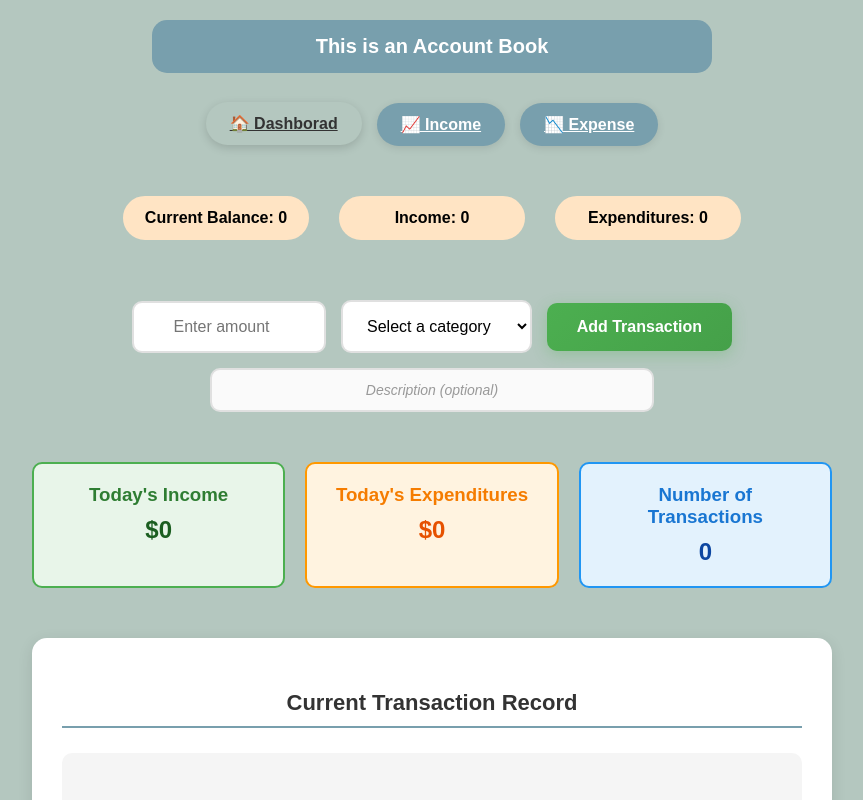
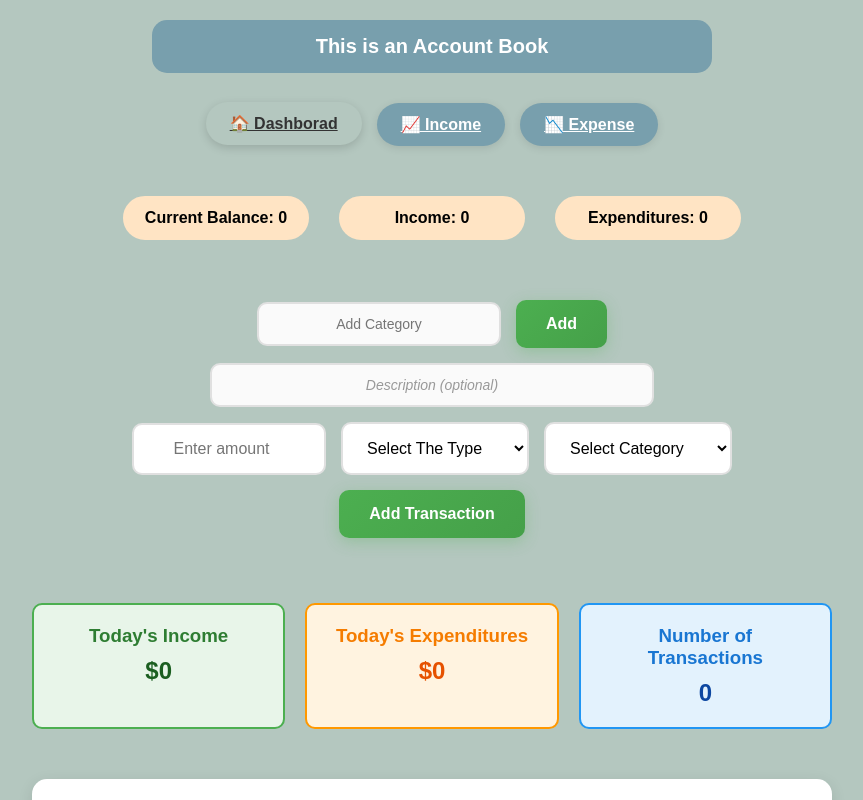
Before and after one commit to Linqiumeng/reacr-accountBook, a React (Vite) app: page / in a window 1280 px wide. Shown: the top 800 px of the page, without its empty margins (208-1071 px from the left). Built offline with nearby package versions, Linux system fonts and the light colour scheme.

Commit message:
Add Category funtion

```diff
--- a/src/App.jsx
+++ b/src/App.jsx
@@ -37,7 +37,7 @@ function App() {
 
 
   // ** Handle new Transaction
-  const addTransaction = (amount, type, description = '')=>{
+  const addTransaction = (amount, type, category, description = '')=>{
     if (type === 'Income'){
       setBalance(prev => prev + amount)
       setIncome(prev => prev + amount)
@@ -49,6 +49,7 @@ function App() {
     const newRecord = {
       type: type,
       amount: amount,
+      category: category,
       description: description,
       time: new Date().toLocaleString('en-US',{
           year: 'numeric',
--- a/src/Components/RecordList/RecordList.css
+++ b/src/Components/RecordList/RecordList.css
@@ -72,6 +72,12 @@
 .record-type {
   font-weight: bold;
   font-size: 16px;
+  margin-bottom: 5px;
+}
+
+.record-category {
+  font-size: 14px;
+  color: #666;
   margin-bottom: 5px;
 }
 
--- a/src/Components/TransactionForm/TransactionForm.css
+++ b/src/Components/TransactionForm/TransactionForm.css
@@ -19,6 +19,53 @@
   max-width: 600px;
 }
 
+.categoryInput {
+  flex: 1;
+  min-width: 150px;
+  max-width: 200px;
+  padding: 12px 20px;
+  border: 2px solid #e0e0e0;
+  border-radius: 10px;
+  font-size: 14px;
+  transition: border-color 0.3s ease, box-shadow 0.3s ease;
+  text-align: center;
+  background-color: #fafafa;
+}
+
+.categoryInput:focus {
+  outline: none;
+  border-color: #4CAF50;
+  box-shadow: 0 0 0 3px rgba(76, 175, 80, 0.1);
+  background-color: white;
+}
+
+.category-list {
+  display: flex;
+  flex-direction: row;
+  align-items: center;
+  justify-content: center;
+  gap: 10px;
+  list-style: none;
+  padding: 0;
+  margin: 0;
+}
+
+.category-item {
+  display: flex;
+  justify-content: space-between;
+  width: 100%;
+  max-width: 600px;
+  color: #000000;
+  align-items: center;
+  padding: 10px 20px;
+  border-radius: 10px;
+  background-color: #fafafa;
+  margin-bottom: 10px;
+  font-size: 14px;
+  font-weight: bold;
+  text-align: center;
+}
+
 .numInput {
   flex: 1;
   min-width: 150px;
@@ -35,6 +82,24 @@
   outline: none;
   border-color: #4CAF50;
   box-shadow: 0 0 0 3px rgba(76, 175, 80, 0.1);
+}
+
+#type {
+  flex: 1;
+  min-width: 150px;
+  max-width: 200px;
+  padding: 15px 20px;
+  border: 2px solid #e0e0e0;
+  border-radius: 10px;
+  font-size: 16px;
+  background-color: white;
+  cursor: pointer;
+  transition: border-color 0.3s ease;
+}
+
+#type:focus {
+  outline: none;
+  border-color: #4CAF50;
 }
 
 #category {
@@ -75,6 +140,29 @@
 }
 
 .transaction-form button:active {
+  transform: translateY(0);
+}
+
+.transaction-form .delete-btn {
+  margin-left: 10px;
+  background: linear-gradient(135deg, #e03529, #e03529);
+  color: white;
+  border: none;
+  padding: 5px 10px;
+  border-radius: 5px;
+  font-size: 12px;
+  cursor: pointer;
+  transition: all 0.3s ease;
+  box-shadow: 0 4px 15px rgba(244, 67, 54, 0.3);
+  white-space: nowrap;
+}
+
+.transaction-form .delete-btn:hover {
+  transform: translateY(-2px);
+  box-shadow: 0 6px 20px rgba(244, 67, 54, 0.4);
+}
+
+.transaction-form .delete-btn:active {
   transform: translateY(0);
 }
 
--- a/src/Components/TransactionForm/TransactionForm.jsx
+++ b/src/Components/TransactionForm/TransactionForm.jsx
@@ -5,9 +5,12 @@ import './TransactionForm.css'
 const TransactionForm = ({onAddTransaction})=>{
 
     const [amount, setAmount] = useState('')
-    const [category, setCategory] = useState('')
+    const [type, setType] = useState('')
     const [description, setDescription] = useState('')
     const [message, setMessage] = useState('')
+    const [categories, setCategories] = useState([])
+    const [categoryInput, setCategoryInput] = useState('')
+    const [selectedCategory, setSelectedCategory] = useState('')
 
 
     // ** Handle user input
@@ -20,7 +23,13 @@ const TransactionForm = ({onAddTransaction})=>{
             return
         }
 
-        if(!category){
+        if(!type){
+            setMessage('Please choose a type!')
+            clearMessage()
+            return
+        }
+
+        if(!selectedCategory){
             setMessage('Please choose a category!')
             clearMessage()
             return
@@ -35,13 +44,14 @@ const TransactionForm = ({onAddTransaction})=>{
             return
         }
 
-        onAddTransaction(numAmount, category, description.trim())
+        onAddTransaction(numAmount, type, selectedCategory, description.trim())
 
-        setMessage(`✓ Adding ${category} Success: $${numAmount}`)
+        setMessage(`✓ Adding ${type} Success: $${numAmount}`)
 
         // ** Restore blank
         setAmount('')
-        setCategory('')
+        setType('')
+        setSelectedCategory('')
         setDescription('')
 
         // 3秒后清除消息
@@ -63,35 +73,34 @@ const TransactionForm = ({onAddTransaction})=>{
     }
   }
 
+  const handleAddCategory = () => {
+    if (categoryInput.trim() && !categories.includes(categoryInput)) {
+      setCategories([...categories, categoryInput]);
+      setCategoryInput('');
+    }
+  }
+
+  const handleDeleteCategory = (cat) => {
+    setCategories(categories.filter(c => c !== cat));
+    if (selectedCategory === cat) setSelectedCategory('');
+  }
+
     return (
     <div className="transaction-form">
       <div className="form-row">
+
+        {/* Add New Category */}
         <input
-          className="numInput"
-          type="number"
-          placeholder="Enter amount"
-          value={amount}
-          onChange={(e) => setAmount(e.target.value)}
+          className="categoryInput"
+          type="text"
+          placeholder="Add Category"
+          value={categoryInput}
+          onChange={(e) => setCategoryInput(e.target.value)}
           onKeyPress={handleKeyPress}
         />
+        <button onClick={handleAddCategory}>Add</button>
 
-
-        {/* 选择收入或支出 */}
-        <select
-          id="category"
-          value={category}
-          onChange={(e) => setCategory(e.target.value)}
-        >
-          <option value="">Select a category</option>
-          <option value="Income">Income</option>
-          <option value="Output">Output</option>
-        </select>
-
-        <button onClick={handleSubmit}>
-          Add Transaction
-        </button>
-      </div>
-
+        {/* Description */}
       <div className="description-row">
         <input
           className="descriptionInput"
@@ -103,11 +112,62 @@ const TransactionForm = ({onAddTransaction})=>{
         />
       </div>
 
+        {/* Amount */}
+        <input
+          className="numInput"
+          type="number"
+          placeholder="Enter amount"
+          value={amount}
+          onChange={(e) => setAmount(e.target.value)}
+          onKeyPress={handleKeyPress}
+        />
+
+
+        {/* Select Type */}
+        <select
+          id="type"
+          value={type}
+          onChange={(e) => setType(e.target.value)}
+        >
+          <option value="">Select The Type</option>
+          <option value="Income">Income</option>
+          <option value="Output">Output</option>
+        </select>
+
+        {/* Select Category */}
+        <select
+          id="category"
+          value={selectedCategory}
+          onChange={(e) => setSelectedCategory(e.target.value)}
+        >
+          <option value="">Select Category</option>
+          {categories.map((cat, index) => (
+            <option key={index} value={cat}>{cat}</option>
+          ))}
+        </select>
+
+        <button onClick={handleSubmit}>
+          Add Transaction
+        </button>
+      </div>
+
+
+      {/* Message */}
       {message && (
         <div className={`result ${message.includes('✓') ? 'success' : 'error'}`}>
           {message}
         </div>
       )}
+
+      {/* Category List */}
+      <ul className="category-list">
+        {categories.map((cat, index) => (
+          <li key={index} className="category-item">
+            {cat}
+            <button className="delete-btn" onClick={() => handleDeleteCategory(cat)}>Delete</button>
+          </li>
+        ))}
+      </ul>
     </div>
   )
 }
--- a/src/Pages/Dashboard.jsx
+++ b/src/Pages/Dashboard.jsx
@@ -90,6 +90,7 @@ const Dashboard = ({ transactionProps, recordProps }) => {
                                     <div key={record.id} className={`record-item ${record.type.toLowerCase()}`}>
                                         <div className="record-info">
                                             <div className="record-type">{record.type}</div>
+                                            <div className="record-category">{record.category}</div>
                                             <div className="record-amount">
                                                 {record.type === 'Income' ? '+' : '-'}${record.amount}
                                             </div>
--- a/src/Pages/ExpensePage.jsx
+++ b/src/Pages/ExpensePage.jsx
@@ -12,6 +12,7 @@ const ExpensePage = ({ recordProps }) => {
     // 搜索过滤
     const filteredRecords = expenseRecords.filter(record =>
         record.amount.toString().includes(searchTerm) ||
+        record.category.toLowerCase().includes(searchTerm.toLowerCase()) ||
         record.time.toLowerCase().includes(searchTerm.toLowerCase()) ||
         (record.description && record.description.toLowerCase().includes(searchTerm.toLowerCase()))
     )
@@ -144,6 +145,7 @@ const ExpensePage = ({ recordProps }) => {
                                 <div key={record.id} className="record-item output">
                                     <div className="record-info">
                                         <div className="record-type">{record.type}</div>
+                                        <div className="record-category">{record.category}</div>
                                         <div className="record-amount">-${record.amount}</div>
                                         {record.description && (
                                             <div className="record-description">{record.description}</div>
--- a/src/Pages/IncomePage.jsx
+++ b/src/Pages/IncomePage.jsx
@@ -12,6 +12,7 @@ const IncomePage = ({ recordProps }) => {
     // 搜索过滤
     const filteredRecords = incomeRecords.filter(record =>
         record.amount.toString().includes(searchTerm) ||
+        record.category.toLowerCase().includes(searchTerm.toLowerCase()) ||
         record.time.toLowerCase().includes(searchTerm.toLowerCase()) ||
         (record.description && record.description.toLowerCase().includes(searchTerm.toLowerCase()))
     )
@@ -144,6 +145,7 @@ const IncomePage = ({ recordProps }) => {
                                 <div key={record.id} className="record-item income">
                                     <div className="record-info">
                                         <div className="record-type">{record.type}</div>
+                                        <div className="record-category">{record.category}</div>
                                         <div className="record-amount">+${record.amount}</div>
                                         {record.description && (
                                             <div className="record-description">{record.description}</div>
```
Lines whose indentation alone changed are shown as unchanged.
